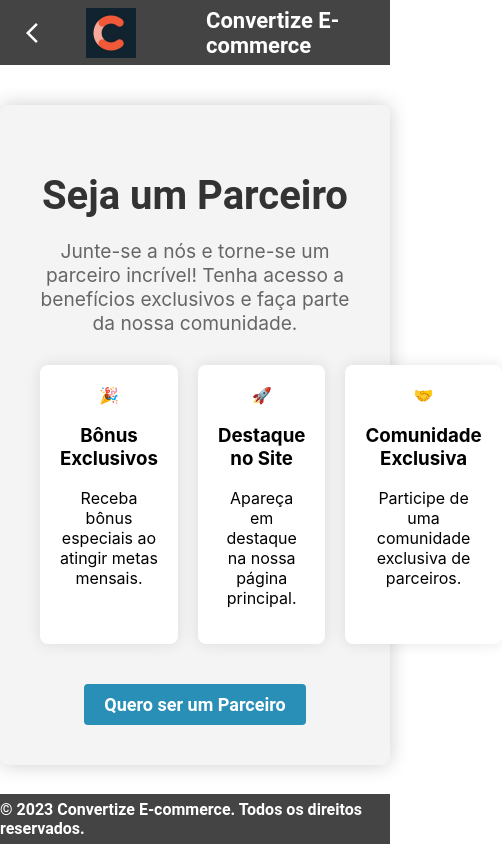
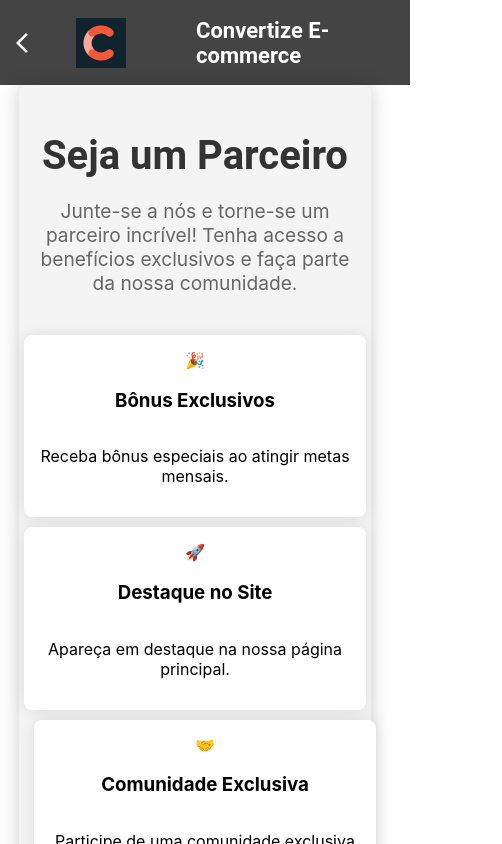
Before and after one commit to WenerRodrigo/plataforma_ecommerce, a React (Create React App) app: page /partner in a window 390 px wide. Shown: the top 844 px of the page, 502 px wide, since content can reach past the window. Built offline with nearby package versions, Linux system fonts and the light colour scheme; no server answers.

Commit message:
styles - created media query

```diff
--- a/src/components/bottun/styles.ts
+++ b/src/components/bottun/styles.ts
@@ -9,6 +9,24 @@ export const ButtonContent = styled.div`
     padding-left: 20px;
     background-color: #444;
     height: 65px;
+
+    @media (max-width: 320px) {
+        justify-content: center;
+        width: 100%;
+        padding: 10px;
+    }
+
+    @media (max-width: 375px) {
+        justify-content: center;
+        width: 100%;
+        padding: 10px;
+    }
+
+    @media (max-width: 425px) {
+        justify-content: center;
+        width: 100%;
+        padding: 10px;
+    }
 `
 
 export const Button = styled.button`
--- a/src/components/cartMenu/styles.ts
+++ b/src/components/cartMenu/styles.ts
@@ -14,6 +14,18 @@ export const ContentCartMenu = styled.div`
     flex-direction: column;
     align-items: center;
     padding-top: 20px;
+
+    @media (max-width: 320px) {
+        width: 100%;
+    }
+
+    @media (max-width: 375px) {
+        width: 100%;
+    }
+
+    @media (max-width: 425px) {
+        width: 100%;
+    }
 `
 
 export const IconButton = styled.button`
--- a/src/components/footer/styles.ts
+++ b/src/components/footer/styles.ts
@@ -2,7 +2,6 @@ import styled from "styled-components";
 
 
 export const ContentFooter = styled.footer`
-    position: fixed;
     bottom: 0;
     left: 0;
     width: 100%;
@@ -11,6 +10,27 @@ export const ContentFooter = styled.footer`
     justify-content: center;
     align-items: center;
     background-color: #444;
+
+    @media (min-width: 320px) {
+        width: 100%;
+        justify-content: flex;
+        align-items: center;
+        text-align: center;
+    }
+
+    @media (min-width: 375px) {
+        width: 100%;
+        justify-content: flex;
+        align-items: center;
+        text-align: center;
+    }
+
+    @media (min-width: 425px) {
+        width: 100%;
+        justify-content: flex;
+        align-items: center;
+        text-align: center;
+    }
 `
 
 export const DescriptionFooter = styled.p`
--- a/src/components/header/styles.ts
+++ b/src/components/header/styles.ts
@@ -7,6 +7,25 @@ export const Content = styled.div`
     align-items: center;
     justify-content: space-around;
     background-color: #444;
+
+
+    @media (max-width: 320px) {
+        flex-direction: column;
+        padding: 12px;
+        text-align: center;
+    }
+
+    @media (max-width: 375px) {
+        flex-direction: column;
+        padding: 12px;
+        text-align: center;
+    }
+
+    @media (max-width: 425px) {
+        flex-direction: column;
+        padding: 12px;
+        text-align: center;
+    }
 `
 
 export const Logo = styled.img`
@@ -29,6 +48,21 @@ export const SubTitle = styled.div`
     align-items: center;
     justify-content: space-between;
     gap: 20px;
+
+    @media (max-width: 320px) {
+        margin-top: 10px;
+        flex-direction: column;
+    }
+
+    @media (max-width: 375px) {
+        margin-top: 10px;
+        flex-direction: column;
+    }
+
+    @media (max-width: 425px) {
+        margin-top: 10px;
+        flex-direction: column;
+    }
 `
 
 export const NavLink = styled(Link)`
--- a/src/pages/about/styles.ts
+++ b/src/pages/about/styles.ts
@@ -9,6 +9,7 @@ export const AboutContainer = styled.div`
     border-radius: 8px;
     box-shadow: 0 0 20px rgba(0, 0, 0, 0.2);
     text-align: center;
+    margin-bottom: 15px;
 `;
 
 export const AboutTitle = styled.h1`
@@ -17,7 +18,6 @@ export const AboutTitle = styled.h1`
     font-family: 'Roboto', sans-serif;
     color: #333;
     margin-bottom: 20px;
-    border-bottom: 1px solid #ccc;
 `;
 
 export const AboutContent = styled.p`
@@ -37,7 +37,6 @@ export const ServicesTitle = styled.h2`
     font-family: 'Roboto', sans-serif;
     color: #333;
     margin-bottom: 20px;
-    border-bottom: 1px solid #ccc;
 `;
 
 export const ServicesList = styled.ul`
@@ -62,7 +61,6 @@ export const ValuesTitle = styled.h2`
     font-family: 'Roboto', sans-serif;
     color: #333;
     margin-bottom: 20px;
-    border-bottom: 1px solid #ccc;
 `;
 
 export const ValuesList = styled.ul`
--- a/src/pages/partner/styles.ts
+++ b/src/pages/partner/styles.ts
@@ -3,12 +3,33 @@ import styled from "styled-components";
 export const PartnerContainer = styled.div`
   max-width: 800px;
   margin: 0 auto;
-  padding: 40px;
-  margin-top: 40px;
+  padding: 30px;
+  margin-top: auto;
   background-color: #f4f4f4;
   border-radius: 8px;
   box-shadow: 0 0 20px rgba(0, 0, 0, 0.2);
   text-align: center;
+
+  @media (max-width: 320px) {
+    justify-content: center;
+    align-items: center;
+    padding: 20px;
+    width: 90%;
+  }
+
+  @media (max-width: 375px) {
+    justify-content: center;
+    align-items: center;
+    padding: 20px;
+    width: 80%;
+  }
+
+  @media (max-width: 425px) {
+    justify-content: center;
+    align-items: center;
+    padding: 20px;
+    width: 80%;
+  }
 `;
 
 export const PartnerTitle = styled.h1`
@@ -29,17 +50,67 @@ export const PartnerBenefits = styled.div`
   display: flex;
   justify-content: space-around;
   margin-bottom: 40px;
+
+  @media (max-width: 320px) {
+    flex-direction: column;
+    justify-content: center;
+    align-items: center;
+    padding: 10px;
+    gap: 10px;
+    width: 100%;
+  }
+
+  @media (max-width: 375px) {
+    flex-direction: column;
+    justify-content: center;
+    align-items: center;
+    padding: 10px;
+    gap: 10px;
+    width: 100%;
+  }
+
+  @media (max-width: 425px) {
+    flex-direction: column;
+    justify-content: center;
+    align-items: center;
+    padding: 10px;
+    gap: 10px;
+    width: 100%;
+  }
 `;
 
 export const BenefitItem = styled.div`
   flex: 1;
-  padding: 20px;
+  padding: 15px;
   border-radius: 8px;
   background-color: #fff;
   box-shadow: 0 0 15px rgba(0, 0, 0, 0.1);
 
   &:not(:last-child) {
     margin-right: 20px;
+  }
+
+  @media (min-width: 320px) {
+    justify-content: center;
+    align-items: center;
+    width: 75%;
+    flex-direction: column;
+  }
+
+  @media (min-width: 375px) {
+    display: flex;
+    justify-content: center;
+    align-items: center;
+    width: 100%;
+    flex-direction: column;
+  }
+
+  @media (min-width: 425px) {
+    display: flex;
+    justify-content: center;
+    align-items: center;
+    width: 100%;
+    flex-direction: column;
   }
 `;
 
```
